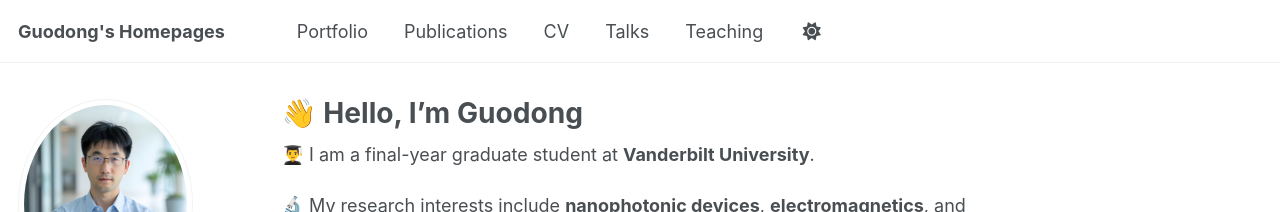
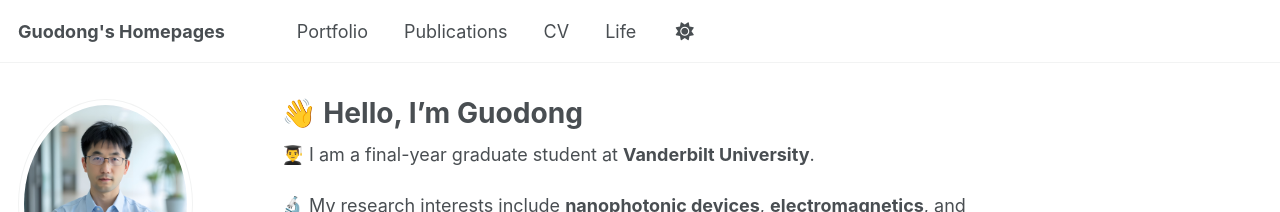
Before and after one commit to zgdydk123/zgdydk123.github.io, a Jekyll site: the page built from _pages/about.md, in a window 1280 px wide. Shown: the top 212 px of the page. Built offline with Jekyll 4.4.1, drawn with Linux system fonts in a browser that asks for light colours; some web fonts are replaced; a script that is not in the unit is left out.

Commit message:
Update navigation.yml

```diff
--- a/_data/navigation.yml
+++ b/_data/navigation.yml
@@ -17,11 +17,11 @@ main:
   - title: "CV"
     url: /files/Guodong_Zhu_CV.pdf
 
-  - title: "Talks"
-    url: /talks/
+  - title: "Life"
+    url: /Life/
 
-  - title: "Teaching"
-    url: /teaching/
+  # - title: "Teaching"
+  #   url: /teaching/
 
   # - title: "Blog Posts"
   #   url: /year-archive/
```
